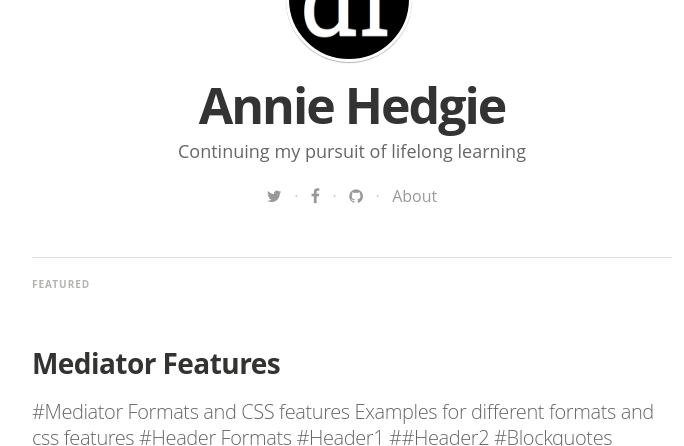
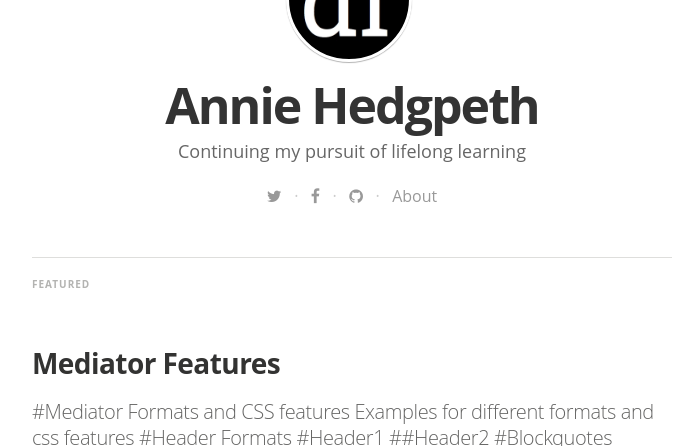
Before and after one commit to anniehedgpeth/anniehedgpeth.github.io, a Jekyll site: the page built from index.html, in a window 1280 px wide and 900 px high, cut to the strip 454-900 px from the top of the window. Shown: the whole strip, without its empty margins (288-972 px from the left). Built offline with Jekyll 4.4.1, drawn with Linux system fonts in a browser that asks for light colours; nearby versions of some CDN libraries; some web fonts are replaced; the list of posts is cut into pages by our own code.

Commit message:
one word

```diff
--- a/_config.yml
+++ b/_config.yml
@@ -4,7 +4,7 @@ gems:
   - jekyll-paginate
 
 # Site settings
-title: "Annie Hedgie"
+title: "Annie Hedgpeth"
 description: > # this means to ignore newlines until "email:"
     Continuing my pursuit of lifelong learning
 
```
